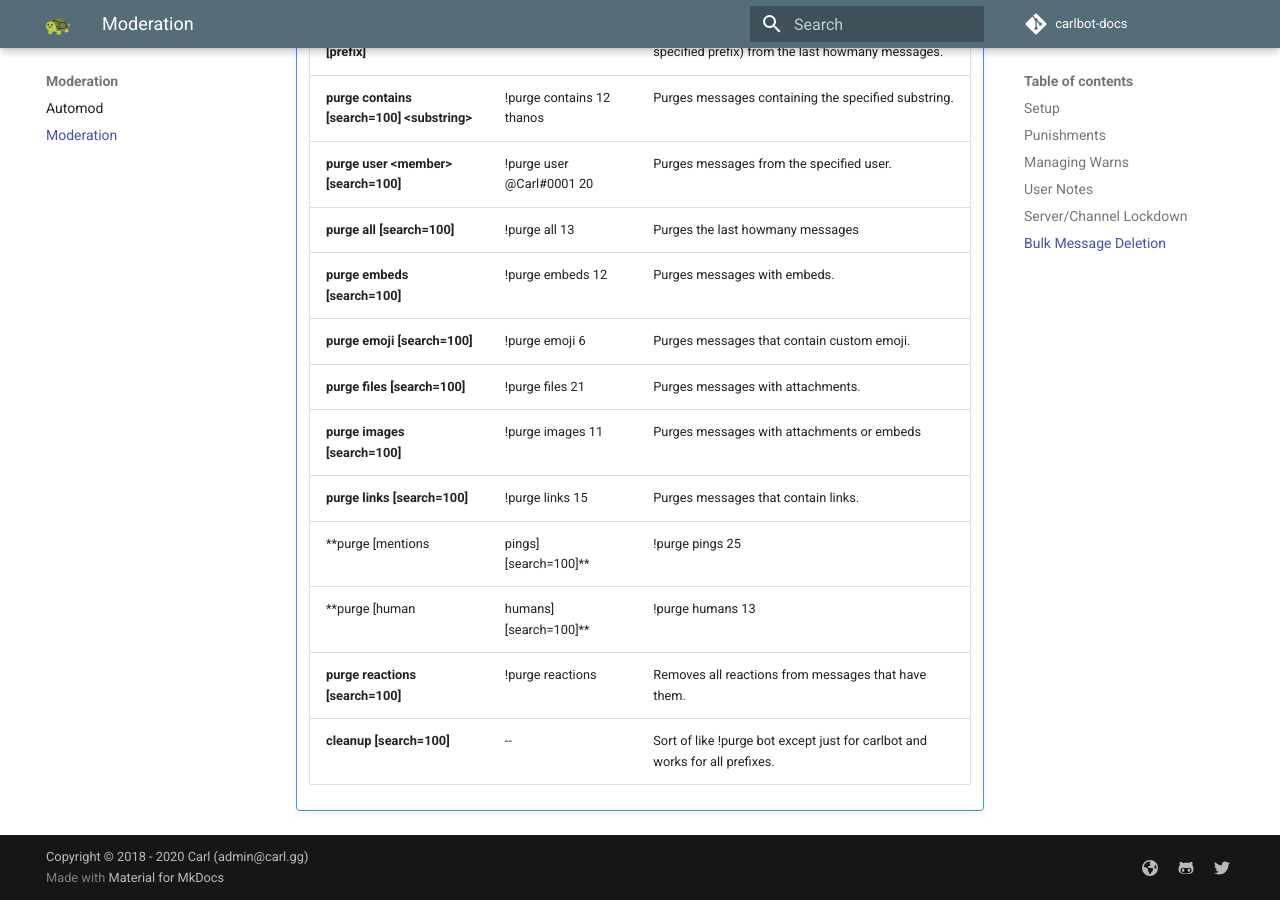
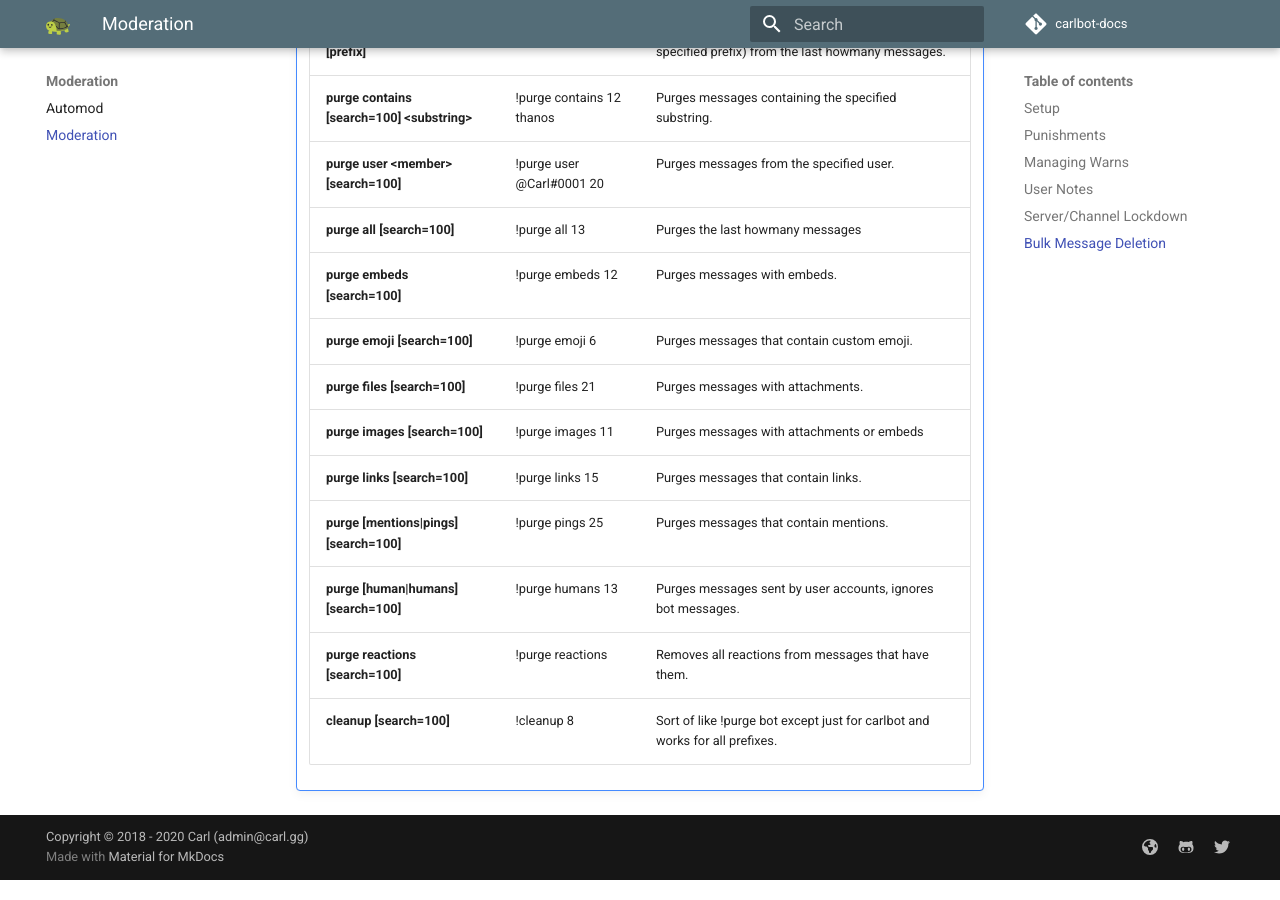
Before and after one commit to botlabs-gg/carlbot-docs, an MkDocs documentation site: the page built from docs/moderation/moderation.md, in a window 1280 px wide and 900 px high, scrolled down 3926 px. Built offline with MkDocs 1.6.1 and Material for MkDocs 9.7.7, drawn with Linux system fonts in a browser that asks for light colours; comment, search, counter and statistics services are not loaded.

Commit message:
fixed tiny bold markdown syntax issue

```diff
--- a/docs/moderation/moderation.md
+++ b/docs/moderation/moderation.md
@@ -88,7 +88,7 @@
 	| **purge files [search=100]** | !purge files 21 | Purges messages with attachments. |
 	| **purge images [search=100]** | !purge images 11 | Purges messages with attachments or embeds |
 	| **purge links [search=100]** | !purge links 15 | Purges messages that contain links. |
-	| **purge [mentions|pings] [search=100]**| !purge pings 25 | Purges messages that contain mentions. |
-	| **purge [human|humans] [search=100]**| !purge humans 13 | Purges messages sent by user accounts, ignores bot messages. |
+	| **purge [mentions\|pings] [search=100]** | !purge pings 25 | Purges messages that contain mentions. |
+	| **purge [human\|humans] [search=100]** | !purge humans 13 | Purges messages sent by user accounts, ignores bot messages. |
 	| **purge reactions [search=100]** | !purge reactions | Removes all reactions from messages that have them. |
-	| **cleanup [search=100]** | -- | Sort of like !purge bot except just for carlbot and works for all prefixes. |
+	| **cleanup [search=100]** | !cleanup 8 | Sort of like !purge bot except just for carlbot and works for all prefixes. |
```
